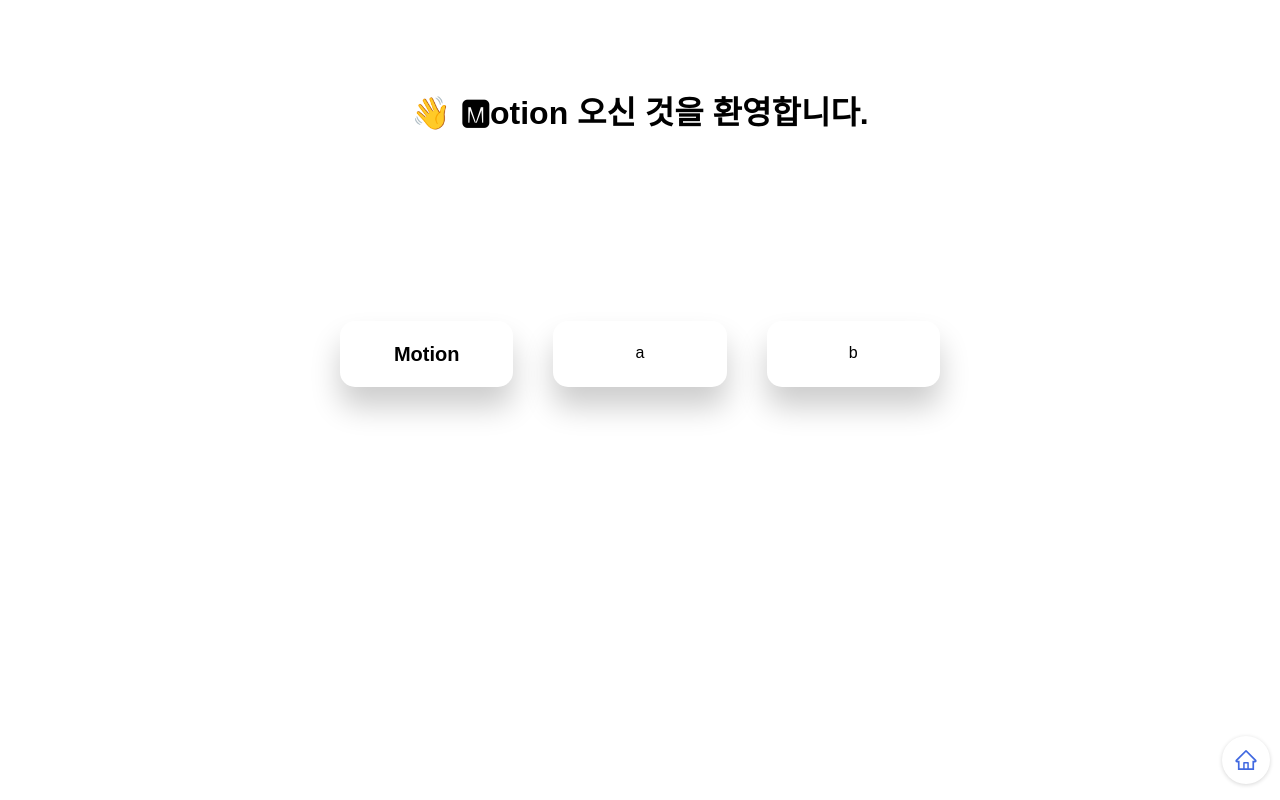
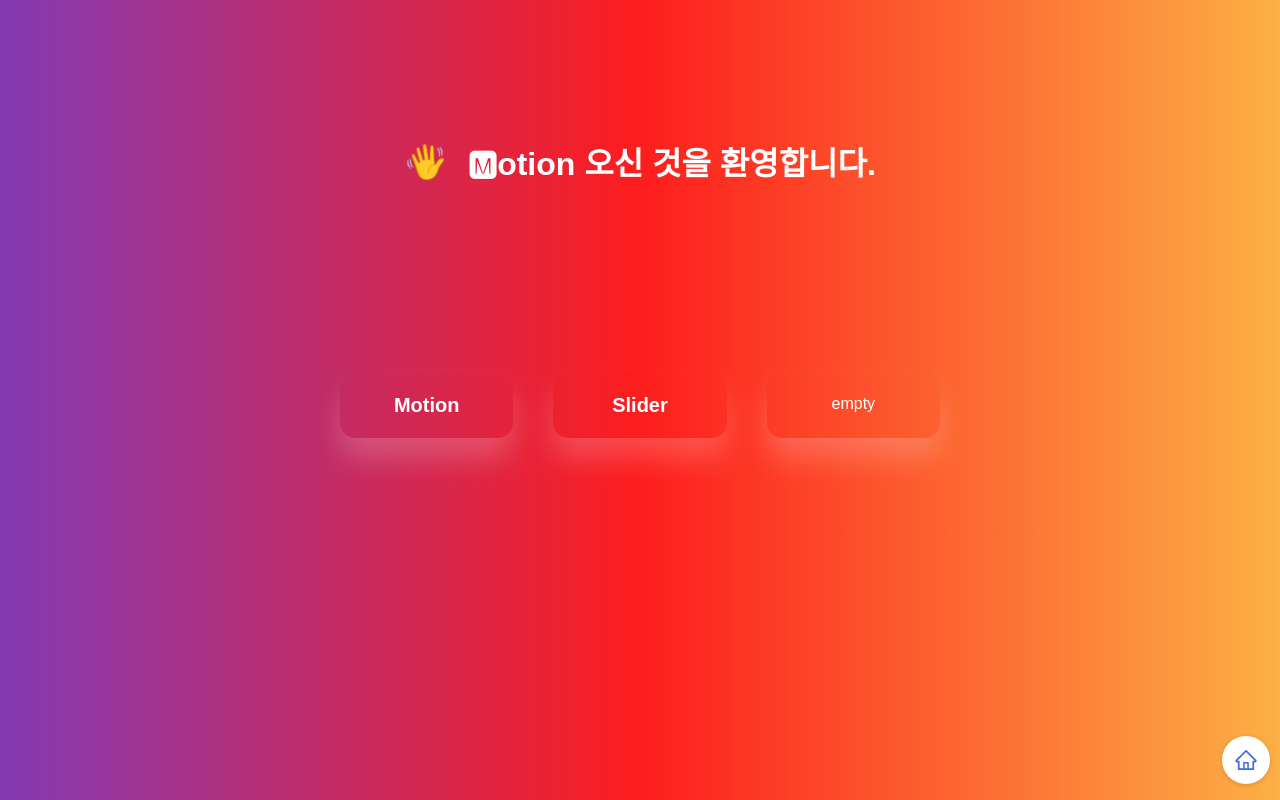
Before and after one commit to parkgeonwoong/motion-ts, a React (Vite) app: page / in a window 1280 px wide. Built offline with nearby package versions, Linux system fonts and the light colour scheme.

Commit message:
Feat : AnimatePresence 적용 및 라우팅 수정

```diff
--- a/src/App.tsx
+++ b/src/routes/App.tsx
@@ -1,17 +1,49 @@
+/**
+ * @desc: 최상단 메인 페이지
+ * NOTE:
+ * - Motion 페이지
+ * - Slider 페이지
+ * -
+ */
+
 import { motion } from "framer-motion";
 import { Link, Outlet } from "react-router-dom";
 import styled from "styled-components";
 
+const HandVars = {
+  start: { rotateZ: 0 },
+  end: {
+    rotateZ: [0, 30, 0],
+    transition: {
+      duration: 1.5,
+      repeat: Infinity,
+      repeatDelay: 1,
+    },
+  },
+};
+
 function App() {
   return (
     <Container>
-      <Title>👋 🅼otion 오신 것을 환영합니다.</Title>
+      <Title>
+        <Hand variants={HandVars} initial="start" animate="end">
+          👋 &nbsp;
+        </Hand>
+        <p>🅼otion 오신 것을 환영합니다.</p>
+      </Title>
+
       <Wrapper>
         <Box whileHover={{ scale: 1.2, transition: { duration: 0.8 } }}>
           <Link to="motion">Motion</Link>
         </Box>
-        <Box>a</Box>
-        <Box>b</Box>
+
+        <Box whileHover={{ scale: 1.2, transition: { duration: 0.8 } }}>
+          <Link to="slider">Slider</Link>
+        </Box>
+
+        <Box whileHover={{ scale: 1.2, transition: { duration: 0.8 } }}>
+          empty
+        </Box>
       </Wrapper>
     </Container>
   );
@@ -25,11 +57,25 @@
   max-width: 600px;
   margin: 0 auto;
   min-height: 60vh;
+  margin-top: 50px;
+  color: white;
 `;
 
 const Title = styled.div`
+  display: flex;
+  align-items: center;
   font-size: 32px;
   font-weight: 600;
+
+  p {
+    @media screen and (max-width: 768px) {
+      font-size: 24px;
+    }
+  }
+`;
+
+const Hand = styled(motion.p)`
+  font-size: 35px;
 `;
 
 const Wrapper = styled.div`
@@ -44,7 +90,7 @@
   justify-content: center;
   align-items: center;
   border-radius: 15px;
-  box-shadow: rgba(0, 0, 0, 0.2) 0px 20px 30px;
+  box-shadow: rgba(255, 255, 255, 0.2) 0px 20px 30px;
 
   a {
     width: 80%;
@@ -54,6 +100,10 @@
     padding: 20px;
     font-size: 20px;
     font-weight: 600;
+
+    @media screen and (max-width: 768px) {
+      font-size: 15px;
+    }
   }
 `;
 
--- /dev/null
+++ b/src/routes/Slider.tsx
@@ -0,0 +1,52 @@
+/**
+ * @desc:
+ * TODO:
+ * 1. AnimatePresence
+ */
+
+import { useState } from "react";
+import { Box, Wrapper } from "../Components/Motions/Style";
+import { AnimatePresence } from "framer-motion";
+
+// Variants
+const boxVariants = {
+  initial: {
+    opacity: 0,
+    scale: 0,
+  },
+  visible: {
+    opacity: 1,
+    scale: 1,
+    rotateZ: 360,
+  },
+  exit: {
+    opacity: 0,
+    scale: 0,
+    y: 20,
+  },
+};
+
+function Slider() {
+  const [showing, setShowing] = useState(false);
+  const toggleShowing = () => setShowing((prev) => !prev);
+
+  return (
+    <Wrapper>
+      <AnimatePresence>
+        {showing ? (
+          <Box
+            variants={boxVariants}
+            initial="initial"
+            animate="visible"
+            exit="exit"
+          />
+        ) : null}
+      </AnimatePresence>
+      <button onClick={toggleShowing} style={{ marginTop: "50px" }}>
+        Click
+      </button>
+    </Wrapper>
+  );
+}
+
+export default Slider;
--- a/src/styles/GlobalStyle.tsx
+++ b/src/styles/GlobalStyle.tsx
@@ -58,7 +58,7 @@
 body {
 font-family: 'Source Sans Pro', sans-serif ;
 line-height: 1.3;
-/* background:#dcdde1; */
+background: linear-gradient(90deg, rgba(131,58,180,1) 0%, rgba(253,29,29,1) 50%, rgba(252,176,69,1) 100%);
 }
 a {
 text-decoration: none;
```
Also changed, not shown: src/Router.tsx (+7 -2 lines), src/routes/Motion.tsx (renamed from src/Motion.tsx, +7 -7 lines).
